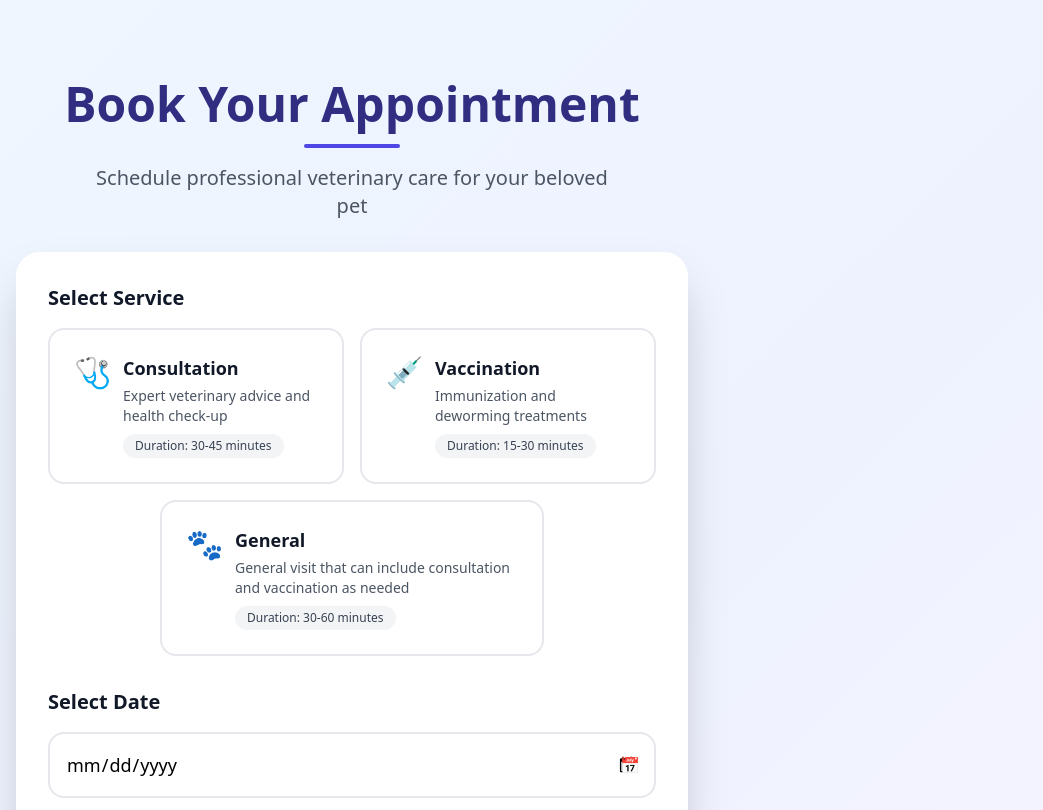
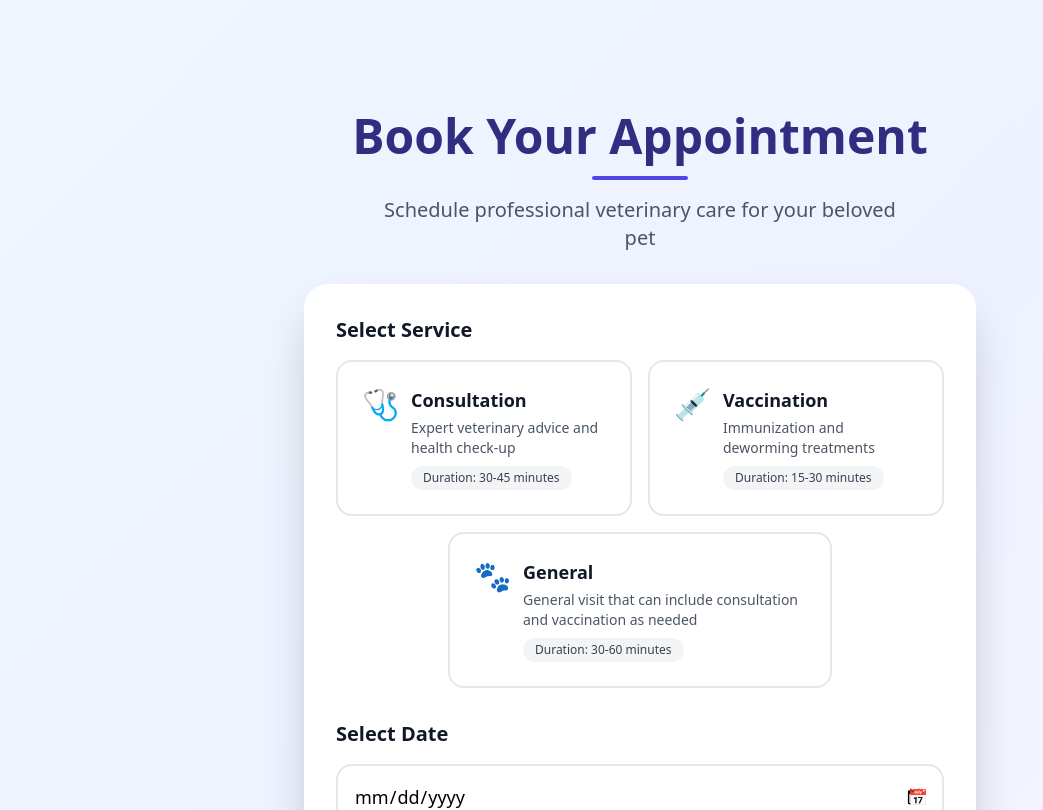
Before and after one commit to legendaryjosh26/PawfectCare_Frontend, a React (Vite) app: page /user/booking-form in a window 1280 px wide. Shown: the top 810 px of the page, without its empty margins (0-1043 px from the left). Built offline with nearby package versions, Linux system fonts and the light colour scheme; no server answers.

Commit message:
frontend adjustments

```diff
--- a/src/User-Pages/Booking/BookingForm.jsx
+++ b/src/User-Pages/Booking/BookingForm.jsx
@@ -8,7 +8,6 @@ function BookingForm() {
   const location = useLocation();
   const preselectedService = location.state?.preselectedService || "";
 
-  // ===== HOLIDAYS (PH 2025 nationwide) =====
   const HOLIDAYS = [
     "2025-01-01",
     "2025-04-09",
@@ -57,7 +56,6 @@ function BookingForm() {
 
   const today = new Date().toISOString().split("T")[0];
 
-  // ===== booked times for selected date =====
   const [bookedTimes, setBookedTimes] = useState([]);
 
   useEffect(() => {
@@ -77,7 +75,7 @@ function BookingForm() {
             }
           );
           const booked = res.data?.booked || [];
-          setBookedTimes(booked); // e.g. ["08:00","09:30"]
+          setBookedTimes(booked);
         } catch (err) {
           console.error("Failed to load availability", err);
           setBookedTimes([]);
@@ -85,12 +83,11 @@ function BookingForm() {
       };
 
       fetchAvailability();
-    }, 300); // 300ms debounce
+    }, 300);
 
     return () => clearTimeout(timeoutId);
   }, [formData.date, apiClient]);
 
-  // backend time slots in 24h, display as 12h
   const timeSlots = [
     "08:00",
     "08:30",
@@ -167,7 +164,6 @@ function BookingForm() {
         setFormData((prev) => ({ ...prev, date: "" }));
         return;
       }
-      // on new date, clear selected time
       setFormData((prev) => ({ ...prev, time: "" }));
     }
 
@@ -220,7 +216,7 @@ function BookingForm() {
       await apiClient.post("/users/booking", {
         appointment_type: formData.service,
         appointment_date: formData.date,
-        timeschedule: formData.time, // 24h string
+        timeschedule: formData.time,
       });
 
       setShowModal(true);
@@ -242,14 +238,14 @@ function BookingForm() {
   };
 
   return (
-    <div className="min-h-screen bg-gradient-to-br from-blue-50 via-indigo-50 to-purple-50 p-4 pt-20 flex flex-col">
-      <div className="w-full max-w-2xl">
+    <div className="min-h-screen bg-gradient-to-br from-blue-50 via-indigo-50 to-purple-50 p-4 flex items-start justify-center">
+      <div className="w-full max-w-2xl pt-24">
         {/* Header */}
         <div className="text-center mb-8">
           <h1 className="text-4xl md:text-5xl font-bold text-indigo-900 mb-4">
             Book Your Appointment
           </h1>
-          <div className="w-24 h-1 bg-indigo-600 mx-auto rounded-full mb-4"></div>
+          <div className="w-24 h-1 bg-indigo-600 mx-auto rounded-full mb-4" />
           <p className="text-xl text-gray-600 max-w-lg mx-auto">
             Schedule professional veterinary care for your beloved pet
           </p>
@@ -332,7 +328,7 @@ function BookingForm() {
                       : "border-gray-200 focus:border-indigo-500"
                   }`}
                 />
-                <div className="absolute right-4 top-1/2 transform -translate-y-1/2 text-gray-400">
+                <div className="absolute right-4 top-1/2 -translate-y-1/2 text-gray-400">
                   📅
                 </div>
               </div>
@@ -425,7 +421,7 @@ function BookingForm() {
             >
               {loading ? (
                 <span className="flex items-center justify-center">
-                  <div className="animate-spin rounded-full h-5 w-5 border-b-2 border-white mr-2"></div>
+                  <div className="animate-spin rounded-full h-5 w-5 border-b-2 border-white mr-2" />
                   Booking Appointment...
                 </span>
               ) : (
```
